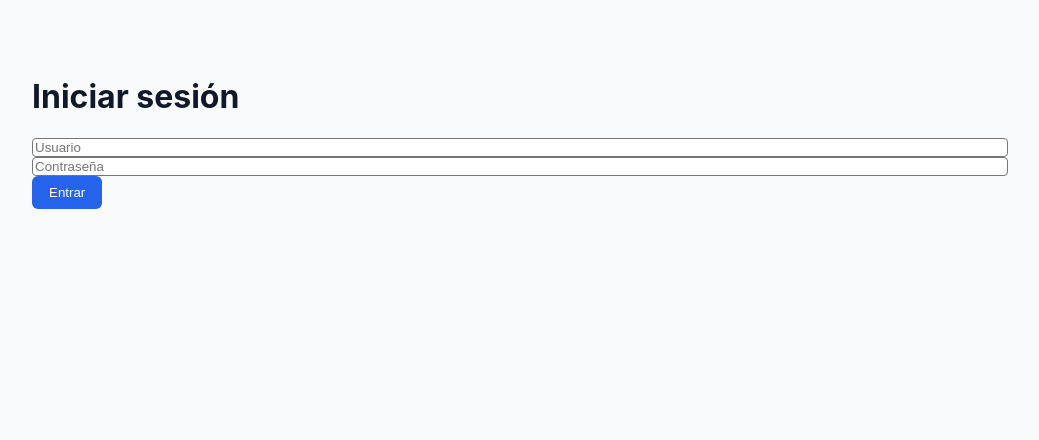
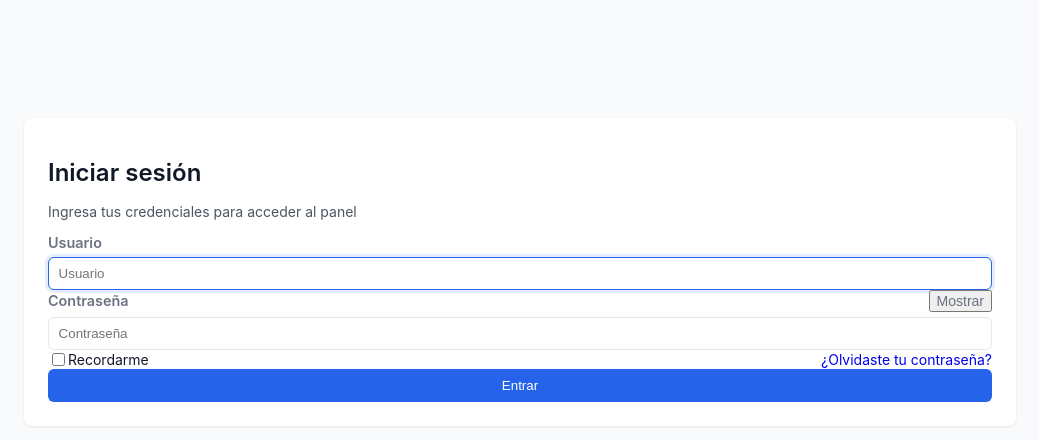
Before and after one commit to d3min003/Web-site-CD, a Next.js app: page /login in a window 1280 px wide. Shown: the top 440 px of the page, without its empty margins (120-1159 px from the left). Built offline with nearby package versions, Linux system fonts and the light colour scheme.

Commit message:
UX: Login - layout, accessibility, show/hide password, submit states

```diff
--- a/pages/login.tsx
+++ b/pages/login.tsx
@@ -1,33 +1,86 @@
-import { useState } from 'react'
+import { useEffect, useRef, useState } from 'react'
 import { useRouter } from 'next/router'
 
 export default function LoginPage(){
   const [user, setUser] = useState('')
   const [password, setPassword] = useState('')
-  const [err, setErr] = useState('')
+  const [remember, setRemember] = useState(false)
+  const [err, setErr] = useState<string | null>(null)
+  const [submitting, setSubmitting] = useState(false)
+  const [showPassword, setShowPassword] = useState(false)
   const router = useRouter()
+  const userRef = useRef<HTMLInputElement | null>(null)
+
+  useEffect(()=>{ userRef.current?.focus() }, [])
+  useEffect(()=>{ if(err) setErr(null) }, [user, password])
 
   async function submit(e:any){
     e.preventDefault()
-  if(!user.trim() || !password) { setErr('Usuario y contraseña son requeridos'); return }
-  const btn = (e.target as HTMLFormElement).querySelector('button')
-  if(btn) btn.setAttribute('disabled','true')
-  const res = await fetch('/api/auth/login', {method:'POST', headers:{'Content-Type':'application/json'}, body:JSON.stringify({user, password})})
-  if(res.ok) return router.push('/')
-  const j = await res.json()
-  setErr(j.error||'Error')
-  if(btn) btn.removeAttribute('disabled')
+    setErr(null)
+    if(!user.trim() || !password) { setErr('Usuario y contraseña son requeridos'); return }
+    setSubmitting(true)
+    try{
+      const res = await fetch('/api/auth/login', {method:'POST', headers:{'Content-Type':'application/json'}, body:JSON.stringify({user, password})})
+      if(res.ok) return router.push('/')
+      const j = await res.json()
+      setErr(j?.error || 'Usuario o contraseña inválidos')
+    }catch(err:any){
+      setErr(err?.message || 'Error de red')
+    }
+    setSubmitting(false)
   }
 
   return (
-    <div className="max-w-md mx-auto p-6">
-      <h1 className="text-xl font-bold mb-4">Iniciar sesión</h1>
-      <form onSubmit={submit} className="grid gap-2">
-        <input aria-label="usuario" value={user} onChange={e=>setUser(e.target.value)} placeholder="Usuario" className="p-2 border rounded" />
-        <input aria-label="contraseña" type="password" value={password} onChange={e=>setPassword(e.target.value)} placeholder="Contraseña" className="p-2 border rounded" />
-        {err && <div role="alert" className="text-red-600">{err}</div>}
-        <div className="flex gap-2"><button className="btn btn-primary">Entrar</button></div>
-      </form>
+    <div className="min-h-[60vh] flex items-center justify-center px-4">
+      <div className="w-full max-w-sm bg-white p-6 rounded-lg shadow">
+        <h1 className="text-2xl font-semibold mb-1">Iniciar sesión</h1>
+        <p className="text-sm text-gray-600 mb-4">Ingresa tus credenciales para acceder al panel</p>
+
+        <form onSubmit={submit} className="space-y-3">
+          <div className="form-row">
+            <label className="form-label">Usuario</label>
+            <input
+              ref={userRef}
+              className="input"
+              aria-label="usuario"
+              value={user}
+              onChange={e=>setUser(e.target.value)}
+              placeholder="Usuario"
+              autoComplete="username"
+            />
+          </div>
+
+          <div className="form-row">
+            <div className="flex items-center justify-between">
+              <label className="form-label">Contraseña</label>
+              <button type="button" className="text-sm text-gray-500 hover:underline" onClick={()=>setShowPassword(s=>!s)}>{showPassword ? 'Ocultar' : 'Mostrar'}</button>
+            </div>
+            <input
+              className="input"
+              aria-label="contraseña"
+              type={showPassword ? 'text' : 'password'}
+              value={password}
+              onChange={e=>setPassword(e.target.value)}
+              placeholder="Contraseña"
+              autoComplete="current-password"
+            />
+          </div>
+
+          <div className="flex items-center justify-between">
+            <label className="flex items-center gap-2 text-sm">
+              <input type="checkbox" checked={remember} onChange={e=>setRemember(e.target.checked)} />
+              <span>Recordarme</span>
+            </label>
+            <a className="text-sm text-blue-600 hover:underline" href="#">¿Olvidaste tu contraseña?</a>
+          </div>
+
+          {err && <div role="alert" className="text-sm text-red-600">{err}</div>}
+
+          <div className="pt-2">
+            <button className="btn btn-primary w-full" disabled={submitting}>{submitting ? 'Entrando...' : 'Entrar'}</button>
+          </div>
+        </form>
+      </div>
     </div>
   )
 }
```
